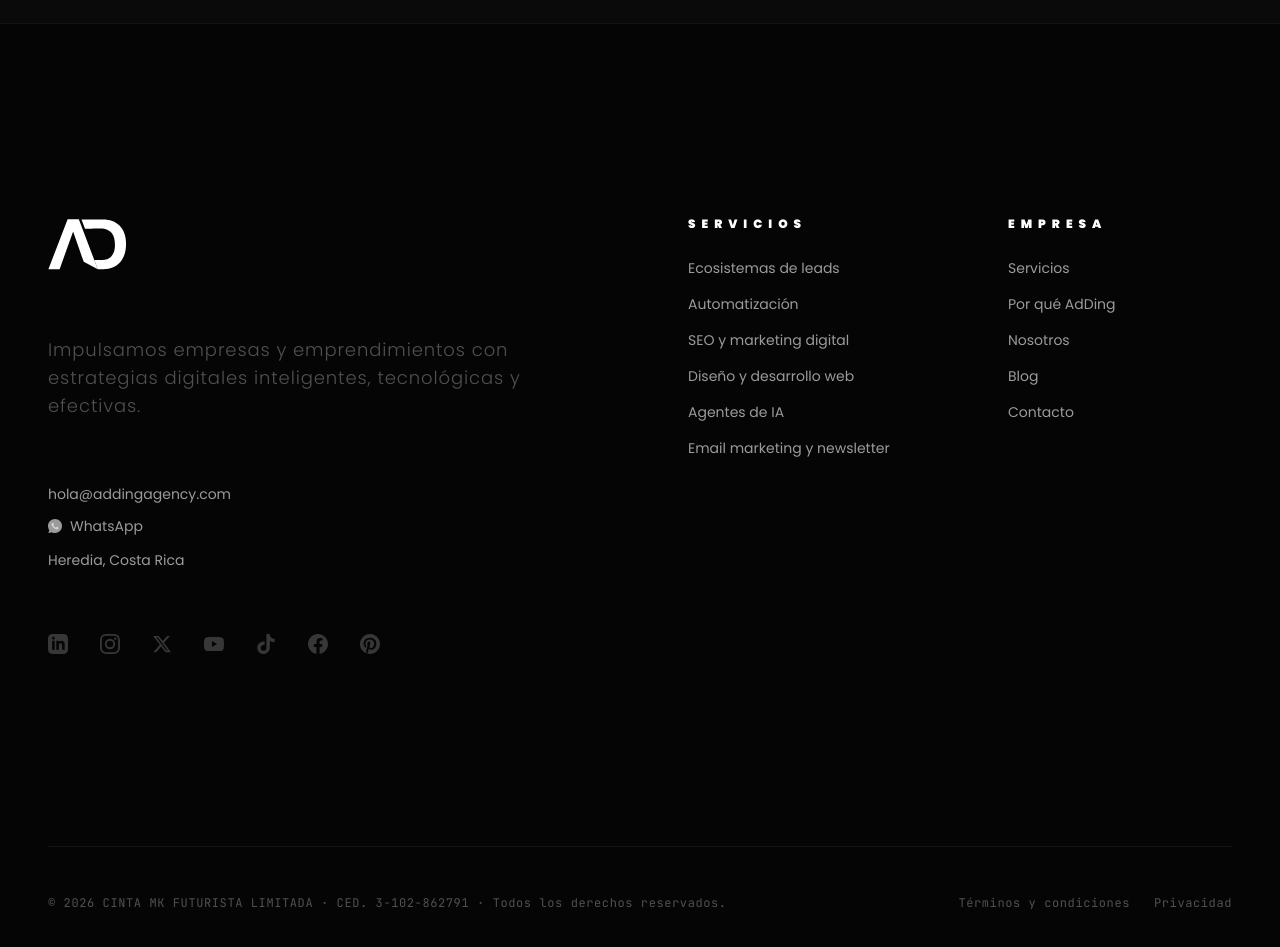
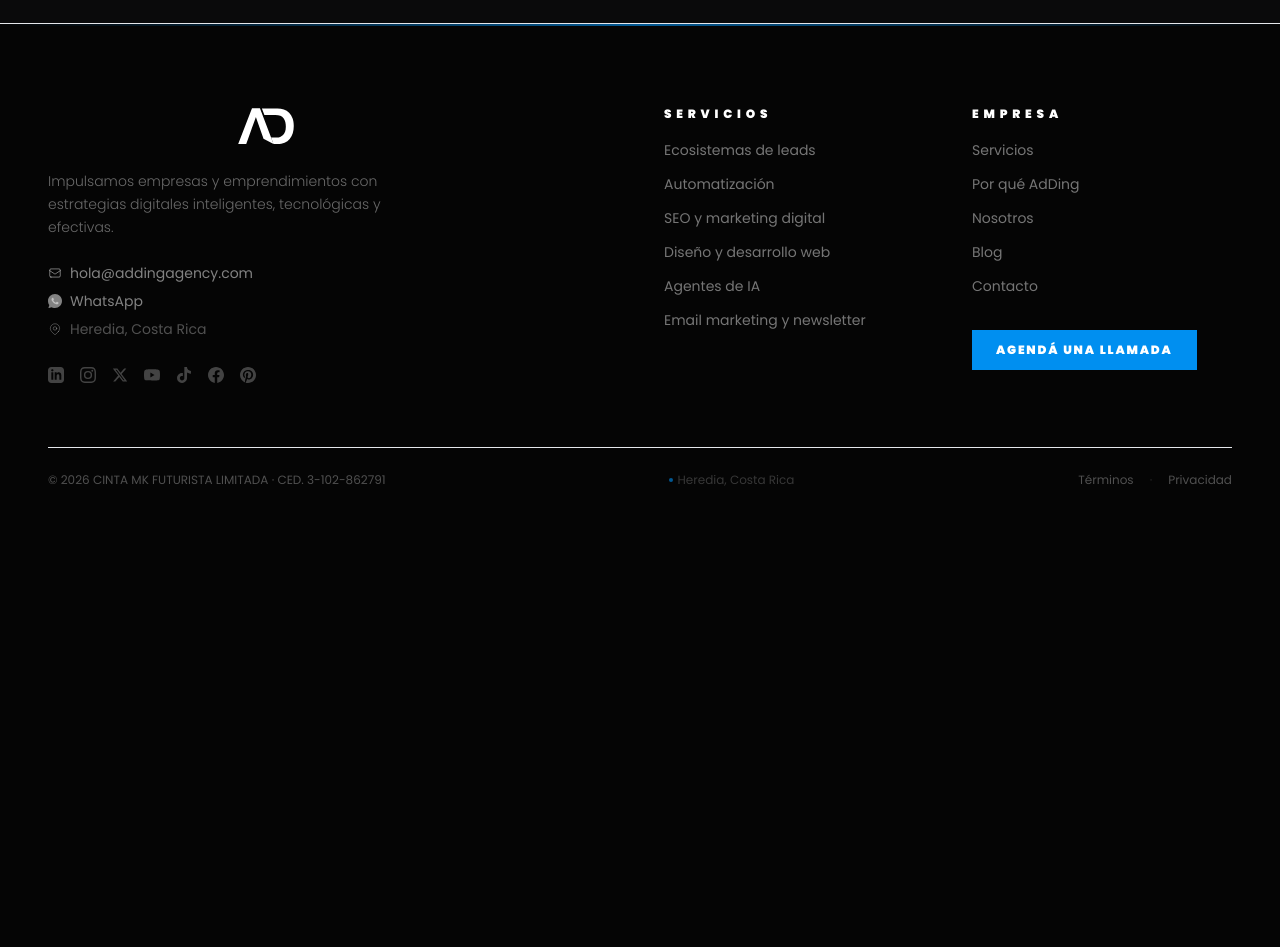
Before and after one commit to tobypaws11/adding-website, a Next.js app: page / in a window 1280 px wide. Shown: the part 6120-7067 px from the top of the page. After the commit the page ends 6688 px from the top, so only its background shows below. Built offline with nearby package versions, Linux system fonts and the light colour scheme.

Commit message:
feat: footer redesign - compact spacing, consistent typography, brand CTA, blue accent bar; GTM confirmed GA4

```diff
--- a/components/Footer.tsx
+++ b/components/Footer.tsx
@@ -4,51 +4,128 @@ import Link from "next/link";
 import { useI18n } from "@/lib/i18n";
 
 const socials = [
-  { label: "LinkedIn", href: "https://www.linkedin.com/company/addingagencydotcom", icon: <path d="M19 0h-14c-2.761 0-5 2.239-5 5v14c0 2.761 2.239 5 5 5h14c2.762 0 5-2.239 5-5v-14c0-2.761-2.238-5-5-5zm-11 19h-3v-11h3v11zm-1.5-12.268c-.966 0-1.75-.79-1.75-1.764s.784-1.764 1.75-1.764 1.75.79 1.75 1.764-.783 1.764-1.75 1.764zm13.5 12.268h-3v-5.604c0-3.368-4-3.113-4 0v5.604h-3v-11h3v1.765c1.396-2.586 7-2.777 7 2.476v6.759z"/> },
-  { label: "Instagram", href: "https://www.instagram.com/addingagencydotcom/", icon: <path d="M12 2.163c3.204 0 3.584.012 4.85.07 3.252.148 4.771 1.691 4.919 4.919.058 1.265.069 1.645.069 4.849 0 3.205-.012 3.584-.069 4.849-.149 3.225-1.664 4.771-4.919 4.919-1.266.058-1.644.07-4.85.07-3.204 0-3.584-.012-4.849-.07-3.26-.149-4.771-1.699-4.919-4.92-.058-1.265-.07-1.644-.07-4.849 0-3.204.013-3.583.07-4.849.149-3.227 1.664-4.771 4.919-4.919 1.266-.057 1.645-.069 4.849-.069zM12 0C8.741 0 8.333.014 7.053.072 2.695.272.273 2.69.073 7.052.014 8.333 0 8.741 0 12c0 3.259.014 3.668.072 4.948.2 4.358 2.618 6.78 6.98 6.98C8.333 23.986 8.741 24 12 24c3.259 0 3.668-.014 4.948-.072 4.354-.2 6.782-2.618 6.979-6.98.059-1.28.073-1.689.073-4.948 0-3.259-.014-3.667-.072-4.947-.196-4.354-2.617-6.78-6.979-6.98C15.668.014 15.259 0 12 0zm0 5.838a6.162 6.162 0 100 12.324 6.162 6.162 0 000-12.324zM12 16a4 4 0 110-8 4 4 0 010 8zm6.406-11.845a1.44 1.44 0 100 2.881 1.44 1.44 0 000-2.881z"/> },
-  { label: "X", href: "https://x.com/AdDingAgencydot", icon: <path d="M18.244 2.25h3.308l-7.227 8.26 8.502 11.24H16.17l-5.214-6.817L4.99 21.75H1.68l7.73-8.835L1.254 2.25H8.08l4.713 6.231zm-1.161 17.52h1.833L7.084 4.126H5.117z"/> },
-  { label: "YouTube", href: "https://www.youtube.com/channel/UC_-MOkVciT3NcvtKmUG22Lw", icon: <path d="M23.498 6.186a3.016 3.016 0 00-2.122-2.136C19.505 3.545 12 3.545 12 3.545s-7.505 0-9.377.505A3.017 3.017 0 00.502 6.186C0 8.07 0 12 0 12s0 3.93.502 5.814a3.016 3.016 0 002.122 2.136c1.871.505 9.376.505 9.376.505s7.505 0 9.377-.505a3.015 3.015 0 002.122-2.136C24 15.93 24 12 24 12s0-3.93-.502-5.814zM9.545 15.568V8.432L15.818 12l-6.273 3.568z"/> },
-  { label: "TikTok", href: "https://www.tiktok.com/@addingagencydotcom", icon: <path d="M12.525.02c1.31-.02 2.61-.01 3.91-.02.08 1.53.63 3.09 1.75 4.17 1.12 1.11 2.7 1.62 4.24 1.79v4.03c-1.44-.05-2.89-.35-4.2-.97-.57-.26-1.1-.59-1.62-.93-.01 2.92.01 5.84-.02 8.75-.08 1.4-.54 2.79-1.35 3.94-1.31 1.92-3.58 3.17-5.91 3.21-1.43.08-2.86-.31-4.08-1.03-2.02-1.19-3.44-3.37-3.65-5.71-.02-.5-.03-1-.01-1.49.18-1.9 1.12-3.72 2.58-4.96 1.66-1.44 3.98-2.13 6.15-1.72.02 1.48-.04 2.96-.04 4.44-.99-.32-2.15-.23-3.02.37-.63.41-1.11 1.04-1.36 1.75-.21.51-.15 1.07-.14 1.61.24 1.64 1.82 3.02 3.5 2.87 1.12-.01 2.19-.66 2.77-1.61.19-.33.4-.67.41-1.06.1-1.79.06-3.57.07-5.36.01-4.03-.01-8.05.02-12.07z"/> },
-  { label: "Facebook", href: "https://www.facebook.com/addingagencydotcom/", icon: <path d="M24 12.073c0-6.627-5.373-12-12-12s-12 5.373-12 12c0 5.99 4.388 10.954 10.125 11.854v-8.385H7.078v-3.47h3.047V9.43c0-3.007 1.792-4.669 4.533-4.669 1.312 0 2.686.235 2.686.235v2.953H15.83c-1.491 0-1.956.925-1.956 1.874v2.25h3.328l-.532 3.47h-2.796v8.385C19.612 23.027 24 18.062 24 12.073z"/> },
-  { label: "Pinterest", href: "https://www.pinterest.com/addingagencydotcom/", icon: <path d="M12 0C5.373 0 0 5.373 0 12c0 5.084 3.163 9.426 7.627 11.174-.105-.949-.2-2.405.042-3.441.218-.937 1.407-5.965 1.407-5.965s-.359-.719-.359-1.782c0-1.668.967-2.914 2.171-2.914 1.023 0 1.518.769 1.518 1.69 0 1.029-.655 2.568-.994 3.995-.283 1.194.599 2.169 1.777 2.169 2.133 0 3.772-2.249 3.772-5.495 0-2.873-2.064-4.882-5.012-4.882-3.414 0-5.418 2.561-5.418 5.207 0 1.031.397 2.138.893 2.738a.36.36 0 01.083.345c-.091.379-.293 1.194-.333 1.361-.052.22-.174.267-.402.161-1.499-.698-2.436-2.889-2.436-4.649 0-3.785 2.75-7.262 7.929-7.262 4.163 0 7.398 2.967 7.398 6.931 0 4.136-2.607 7.464-6.227 7.464-1.216 0-2.359-.632-2.75-1.378l-.748 2.853c-.271 1.043-1.002 2.35-1.492 3.146C9.57 23.812 10.763 24 12 24c6.627 0 12-5.373 12-12S18.627 0 12 0z"/> },
+  {
+    label: "LinkedIn",
+    href: "https://www.linkedin.com/company/addingagencydotcom",
+    icon: <path d="M19 0h-14c-2.761 0-5 2.239-5 5v14c0 2.761 2.239 5 5 5h14c2.762 0 5-2.239 5-5v-14c0-2.761-2.238-5-5-5zm-11 19h-3v-11h3v11zm-1.5-12.268c-.966 0-1.75-.79-1.75-1.764s.784-1.764 1.75-1.764 1.75.79 1.75 1.764-.783 1.764-1.75 1.764zm13.5 12.268h-3v-5.604c0-3.368-4-3.113-4 0v5.604h-3v-11h3v1.765c1.396-2.586 7-2.777 7 2.476v6.759z" />,
+  },
+  {
+    label: "Instagram",
+    href: "https://www.instagram.com/addingagencydotcom/",
+    icon: <path d="M12 2.163c3.204 0 3.584.012 4.85.07 3.252.148 4.771 1.691 4.919 4.919.058 1.265.069 1.645.069 4.849 0 3.205-.012 3.584-.069 4.849-.149 3.225-1.664 4.771-4.919 4.919-1.266.058-1.644.07-4.85.07-3.204 0-3.584-.012-4.849-.07-3.26-.149-4.771-1.699-4.919-4.92-.058-1.265-.07-1.644-.07-4.849 0-3.204.013-3.583.07-4.849.149-3.227 1.664-4.771 4.919-4.919 1.266-.057 1.645-.069 4.849-.069zM12 0C8.741 0 8.333.014 7.053.072 2.695.272.273 2.69.073 7.052.014 8.333 0 8.741 0 12c0 3.259.014 3.668.072 4.948.2 4.358 2.618 6.78 6.98 6.98C8.333 23.986 8.741 24 12 24c3.259 0 3.668-.014 4.948-.072 4.354-.2 6.782-2.618 6.979-6.98.059-1.28.073-1.689.073-4.948 0-3.259-.014-3.667-.072-4.947-.196-4.354-2.617-6.78-6.979-6.98C15.668.014 15.259 0 12 0zm0 5.838a6.162 6.162 0 100 12.324 6.162 6.162 0 000-12.324zM12 16a4 4 0 110-8 4 4 0 010 8zm6.406-11.845a1.44 1.44 0 100 2.881 1.44 1.44 0 000-2.881z" />,
+  },
+  {
+    label: "X",
+    href: "https://x.com/AdDingAgencydot",
+    icon: <path d="M18.244 2.25h3.308l-7.227 8.26 8.502 11.24H16.17l-5.214-6.817L4.99 21.75H1.68l7.73-8.835L1.254 2.25H8.08l4.713 6.231zm-1.161 17.52h1.833L7.084 4.126H5.117z" />,
+  },
+  {
+    label: "YouTube",
+    href: "https://www.youtube.com/channel/UC_-MOkVciT3NcvtKmUG22Lw",
+    icon: <path d="M23.498 6.186a3.016 3.016 0 00-2.122-2.136C19.505 3.545 12 3.545 12 3.545s-7.505 0-9.377.505A3.017 3.017 0 00.502 6.186C0 8.07 0 12 0 12s0 3.93.502 5.814a3.016 3.016 0 002.122 2.136c1.871.505 9.376.505 9.376.505s7.505 0 9.377-.505a3.015 3.015 0 002.122-2.136C24 15.93 24 12 24 12s0-3.93-.502-5.814zM9.545 15.568V8.432L15.818 12l-6.273 3.568z" />,
+  },
+  {
+    label: "TikTok",
+    href: "https://www.tiktok.com/@addingagencydotcom",
+    icon: <path d="M12.525.02c1.31-.02 2.61-.01 3.91-.02.08 1.53.63 3.09 1.75 4.17 1.12 1.11 2.7 1.62 4.24 1.79v4.03c-1.44-.05-2.89-.35-4.2-.97-.57-.26-1.1-.59-1.62-.93-.01 2.92.01 5.84-.02 8.75-.08 1.4-.54 2.79-1.35 3.94-1.31 1.92-3.58 3.17-5.91 3.21-1.43.08-2.86-.31-4.08-1.03-2.02-1.19-3.44-3.37-3.65-5.71-.02-.5-.03-1-.01-1.49.18-1.9 1.12-3.72 2.58-4.96 1.66-1.44 3.98-2.13 6.15-1.72.02 1.48-.04 2.96-.04 4.44-.99-.32-2.15-.23-3.02.37-.63.41-1.11 1.04-1.36 1.75-.21.51-.15 1.07-.14 1.61.24 1.64 1.82 3.02 3.5 2.87 1.12-.01 2.19-.66 2.77-1.61.19-.33.4-.67.41-1.06.1-1.79.06-3.57.07-5.36.01-4.03-.01-8.05.02-12.07z" />,
+  },
+  {
+    label: "Facebook",
+    href: "https://www.facebook.com/addingagencydotcom/",
+    icon: <path d="M24 12.073c0-6.627-5.373-12-12-12s-12 5.373-12 12c0 5.99 4.388 10.954 10.125 11.854v-8.385H7.078v-3.47h3.047V9.43c0-3.007 1.792-4.669 4.533-4.669 1.312 0 2.686.235 2.686.235v2.953H15.83c-1.491 0-1.956.925-1.956 1.874v2.25h3.328l-.532 3.47h-2.796v8.385C19.612 23.027 24 18.062 24 12.073z" />,
+  },
+  {
+    label: "Pinterest",
+    href: "https://www.pinterest.com/addingagencydotcom/",
+    icon: <path d="M12 0C5.373 0 0 5.373 0 12c0 5.084 3.163 9.426 7.627 11.174-.105-.949-.2-2.405.042-3.441.218-.937 1.407-5.965 1.407-5.965s-.359-.719-.359-1.782c0-1.668.967-2.914 2.171-2.914 1.023 0 1.518.769 1.518 1.69 0 1.029-.655 2.568-.994 3.995-.283 1.194.599 2.169 1.777 2.169 2.133 0 3.772-2.249 3.772-5.495 0-2.873-2.064-4.882-5.012-4.882-3.414 0-5.418 2.561-5.418 5.207 0 1.031.397 2.138.893 2.738a.36.36 0 01.083.345c-.091.379-.293 1.194-.333 1.361-.052.22-.174.267-.402.161-1.499-.698-2.436-2.889-2.436-4.649 0-3.785 2.75-7.262 7.929-7.262 4.163 0 7.398 2.967 7.398 6.931 0 4.136-2.607 7.464-6.227 7.464-1.216 0-2.359-.632-2.75-1.378l-.748 2.853c-.271 1.043-1.002 2.35-1.492 3.146C9.57 23.812 10.763 24 12 24c6.627 0 12-5.373 12-12S18.627 0 12 0z" />,
+  },
 ];
 
 export function Footer() {
   const { t, lang } = useI18n();
+  const year = new Date().getFullYear();
 
   return (
-    <footer id="contact" className="bg-matte-black pt-24 md:pt-48 pb-12 md:pb-24 border-t border-white/5 relative">
-      <div className="max-w-[1600px] mx-auto px-6 md:px-12">
-        <div className="grid sm:grid-cols-2 lg:grid-cols-12 gap-12 md:gap-24 mb-24 md:mb-48">
-          <div className="lg:col-span-6 space-y-8 md:space-y-16">
-            <div className="flex items-center">
-              <img src="/logos/logo-icon.svg" alt="AdDing Agency" className="h-12 w-auto md:h-14" />
-            </div>
-            <p className="text-white/30 max-w-xl text-base md:text-lg font-light leading-relaxed tracking-tight-luxury">
+    <footer className="relative bg-matte-black border-t border-white/8">
+      {/* Blue accent top bar */}
+      <div className="h-[2px] w-full bg-gradient-to-r from-transparent via-primary to-transparent opacity-60" />
+
+      <div className="max-w-[1400px] mx-auto px-6 md:px-12 py-14 md:py-20">
+
+        {/* Main grid */}
+        <div className="grid grid-cols-1 sm:grid-cols-2 lg:grid-cols-12 gap-10 md:gap-12 mb-12 md:mb-16">
+
+          {/* Brand column */}
+          <div className="lg:col-span-5 flex flex-col gap-6">
+            <img
+              src="/logos/logo-icon.svg"
+              alt="AdDing Agency"
+              className="h-10 w-auto"
+            />
+            <p className="text-sm text-white/40 font-light leading-relaxed max-w-sm">
               {t("footer.tagline")}
             </p>
-            <div className="space-y-3 text-sm text-white/60">
-              <div><a href="mailto:hola@addingagency.com?subject=Consulta%20desde%20addingagency.com" className="hover:text-primary transition-all">hola@addingagency.com</a></div>
-              <div>
-                <a href="https://wa.me/50670136366" target="_blank" rel="noreferrer" className="hover:text-primary transition-all inline-flex items-center gap-2">
-                  <svg width="14" height="14" viewBox="0 0 24 24" fill="currentColor"><path d="M17.472 14.382c-.297-.149-1.758-.867-2.03-.967-.273-.099-.471-.148-.67.15-.197.297-.767.966-.94 1.164-.173.199-.347.223-.644.075-.297-.15-1.255-.463-2.39-1.475-.883-.788-1.48-1.761-1.653-2.059-.173-.297-.018-.458.13-.606.134-.133.298-.347.446-.52.149-.174.198-.298.298-.497.099-.198.05-.371-.025-.52-.075-.149-.669-1.612-.916-2.207-.242-.579-.487-.5-.669-.51-.173-.008-.371-.01-.57-.01-.198 0-.52.074-.792.372-.272.297-1.04 1.016-1.04 2.479 0 1.462 1.065 2.875 1.213 3.074.149.198 2.096 3.2 5.077 4.487.709.306 1.262.489 1.694.625.712.227 1.36.195 1.871.118.571-.085 1.758-.719 2.006-1.413.248-.694.248-1.289.173-1.413-.074-.124-.272-.198-.57-.347z"/><path d="M12 0C5.373 0 0 5.373 0 12c0 2.625.846 5.059 2.284 7.034L.789 23.492a.5.5 0 00.612.638l4.67-1.227A11.94 11.94 0 0012 24c6.627 0 12-5.373 12-12S18.627 0 12 0z"/></svg>
-                  WhatsApp
-                </a>
-              </div>
-              <div>Heredia, Costa Rica</div>
+
+            {/* Contact */}
+            <div className="flex flex-col gap-2 text-sm text-white/50">
+              <a
+                href="mailto:hola@addingagency.com?subject=Consulta%20desde%20addingagency.com"
+                className="hover:text-primary transition-colors inline-flex items-center gap-2 w-fit"
+              >
+                <svg className="w-3.5 h-3.5 shrink-0" fill="none" stroke="currentColor" viewBox="0 0 24 24">
+                  <path strokeLinecap="round" strokeLinejoin="round" strokeWidth={1.5} d="M3 8l7.89 5.26a2 2 0 002.22 0L21 8M5 19h14a2 2 0 002-2V7a2 2 0 00-2-2H5a2 2 0 00-2 2v10a2 2 0 002 2z" />
+                </svg>
+                hola@addingagency.com
+              </a>
+              <a
+                href="https://wa.me/50670136366"
+                target="_blank"
+                rel="noreferrer"
+                className="hover:text-primary transition-colors inline-flex items-center gap-2 w-fit"
+              >
+                <svg className="w-3.5 h-3.5 shrink-0" viewBox="0 0 24 24" fill="currentColor">
+                  <path d="M17.472 14.382c-.297-.149-1.758-.867-2.03-.967-.273-.099-.471-.148-.67.15-.197.297-.767.966-.94 1.164-.173.199-.347.223-.644.075-.297-.15-1.255-.463-2.39-1.475-.883-.788-1.48-1.761-1.653-2.059-.173-.297-.018-.458.13-.606.134-.133.298-.347.446-.52.149-.174.198-.298.298-.497.099-.198.05-.371-.025-.52-.075-.149-.669-1.612-.916-2.207-.242-.579-.487-.5-.669-.51-.173-.008-.371-.01-.57-.01-.198 0-.52.074-.792.372-.272.297-1.04 1.016-1.04 2.479 0 1.462 1.065 2.875 1.213 3.074.149.198 2.096 3.2 5.077 4.487.709.306 1.262.489 1.694.625.712.227 1.36.195 1.871.118.571-.085 1.758-.719 2.006-1.413.248-.694.248-1.289.173-1.413-.074-.124-.272-.198-.57-.347z" />
+                  <path d="M12 0C5.373 0 0 5.373 0 12c0 2.625.846 5.059 2.284 7.034L.789 23.492a.5.5 0 00.612.638l4.67-1.227A11.94 11.94 0 0012 24c6.627 0 12-5.373 12-12S18.627 0 12 0z" />
+                </svg>
+                WhatsApp
+              </a>
+              <span className="inline-flex items-center gap-2 text-white/30">
+                <svg className="w-3.5 h-3.5 shrink-0" fill="none" stroke="currentColor" viewBox="0 0 24 24">
+                  <path strokeLinecap="round" strokeLinejoin="round" strokeWidth={1.5} d="M17.657 16.657L13.414 20.9a1.998 1.998 0 01-2.827 0l-4.244-4.243a8 8 0 1111.314 0z" />
+                  <path strokeLinecap="round" strokeLinejoin="round" strokeWidth={1.5} d="M15 11a3 3 0 11-6 0 3 3 0 016 0z" />
+                </svg>
+                Heredia, Costa Rica
+              </span>
             </div>
-            <div className="flex gap-6 md:gap-8">
+
+            {/* Social icons */}
+            <div className="flex flex-wrap gap-4 pt-1">
               {socials.map((s) => (
-                <a key={s.label} href={s.href} target="_blank" rel="noreferrer" className="text-white/20 hover:text-primary transition-all" aria-label={s.label}>
-                  <svg className="w-5 h-5 fill-current" viewBox="0 0 24 24">{s.icon}</svg>
+                <a
+                  key={s.label}
+                  href={s.href}
+                  target="_blank"
+                  rel="noreferrer"
+                  aria-label={s.label}
+                  className="text-white/25 hover:text-primary transition-colors"
+                >
+                  <svg className="w-4 h-4 fill-current" viewBox="0 0 24 24">
+                    {s.icon}
+                  </svg>
                 </a>
               ))}
             </div>
           </div>
 
-          <div className="lg:col-span-3 space-y-6">
-            <h5 className="text-xs font-black uppercase tracking-[0.5em] text-white">{t("footer.servicios")}</h5>
-            <ul className="space-y-3">
+          {/* Spacer on lg */}
+          <div className="hidden lg:block lg:col-span-1" />
+
+          {/* Services */}
+          <div className="lg:col-span-3 flex flex-col gap-4">
+            <h5 className="text-xs font-black uppercase tracking-[0.4em] text-white">
+              {t("footer.servicios")}
+            </h5>
+            <ul className="flex flex-col gap-2.5">
               {[
                 { title: t("svc.leads.title"), id: "svc-01" },
                 { title: t("svc.auto.title"),  id: "svc-02" },
@@ -58,39 +135,68 @@ export function Footer() {
                 { title: t("svc.email.title"), id: "svc-06" },
               ].map((s) => (
                 <li key={s.id}>
-                  <Link href={`/servicios#${s.id}`} className="text-sm text-white/60 hover:text-primary transition-colors">{s.title}</Link>
+                  <Link
+                    href={`/servicios#${s.id}`}
+                    className="text-sm text-white/45 hover:text-primary transition-colors leading-snug"
+                  >
+                    {s.title}
+                  </Link>
                 </li>
               ))}
             </ul>
           </div>
 
-          <div className="lg:col-span-3 space-y-6">
-            <h5 className="text-xs font-black uppercase tracking-[0.5em] text-white">{t("footer.empresa")}</h5>
-            <ul className="space-y-3">
+          {/* Company */}
+          <div className="lg:col-span-3 flex flex-col gap-4">
+            <h5 className="text-xs font-black uppercase tracking-[0.4em] text-white">
+              {t("footer.empresa")}
+            </h5>
+            <ul className="flex flex-col gap-2.5">
               {[
-                { href: "/servicios",     label: lang === "es" ? "Servicios" : "Services" },
-                { href: "/por-que-adding",label: lang === "es" ? "Por qué AdDing" : "Why AdDing" },
-                { href: "/nosotros",      label: lang === "es" ? "Nosotros" : "About" },
-                { href: "/blog",          label: "Blog" },
-                { href: "/contacto",      label: lang === "es" ? "Contacto" : "Contact" },
+                { href: "/servicios",      label: lang === "es" ? "Servicios"        : "Services"   },
+                { href: "/por-que-adding", label: lang === "es" ? "Por qué AdDing"   : "Why AdDing" },
+                { href: "/nosotros",       label: lang === "es" ? "Nosotros"          : "About"      },
+                { href: "/blog",           label: "Blog"                                             },
+                { href: "/contacto",       label: lang === "es" ? "Contacto"          : "Contact"    },
               ].map((item) => (
                 <li key={item.href}>
-                  <Link href={item.href} className="text-sm text-white/60 hover:text-primary transition-colors">{item.label}</Link>
+                  <Link
+                    href={item.href}
+                    className="text-sm text-white/45 hover:text-primary transition-colors"
+                  >
+                    {item.label}
+                  </Link>
                 </li>
               ))}
             </ul>
+
+            {/* CTA */}
+            <a
+              href="https://wa.me/50670136366"
+              target="_blank"
+              rel="noreferrer"
+              className="mt-4 inline-block bg-primary text-white text-xs font-black tracking-[0.15em] uppercase px-6 py-3 hover:bg-primary/90 transition-colors w-fit"
+            >
+              {lang === "es" ? "AGENDÁ UNA LLAMADA" : "BOOK A CALL"}
+            </a>
           </div>
         </div>
 
-        <div className="pt-8 md:pt-12 border-t border-white/5 flex flex-col md:flex-row justify-between items-center gap-4 md:gap-8">
-          <div className="text-xs font-mono tracking-wider text-white/30 text-center md:text-left">
-            © {new Date().getFullYear()} CINTA MK FUTURISTA LIMITADA · CED. 3-102-862791 · {t("footer.derechos")}
+        {/* Bottom bar */}
+        <div className="border-t border-white/8 pt-6 flex flex-col sm:flex-row items-center justify-between gap-3 text-xs text-white/30">
+          <span>
+            © {year} CINTA MK FUTURISTA LIMITADA · CED. 3-102-862791
+          </span>
+          <div className="flex items-center gap-1 text-white/20">
+            <span className="w-1 h-1 rounded-full bg-primary/60 inline-block" />
+            <span>Heredia, Costa Rica</span>
           </div>
-          <div className="flex items-center gap-6">
-            <Link href="/terminos" className="text-xs font-mono tracking-wider text-white/30 hover:text-primary transition-colors">
-              {lang === "es" ? "Términos y condiciones" : "Terms & Conditions"}
+          <div className="flex items-center gap-4">
+            <Link href="/terminos" className="hover:text-primary transition-colors">
+              {lang === "es" ? "Términos" : "Terms"}
             </Link>
-            <Link href="/privacidad" className="text-xs font-mono tracking-wider text-white/30 hover:text-primary transition-colors">
+            <span className="text-white/15">·</span>
+            <Link href="/privacidad" className="hover:text-primary transition-colors">
               {lang === "es" ? "Privacidad" : "Privacy"}
             </Link>
           </div>
```
